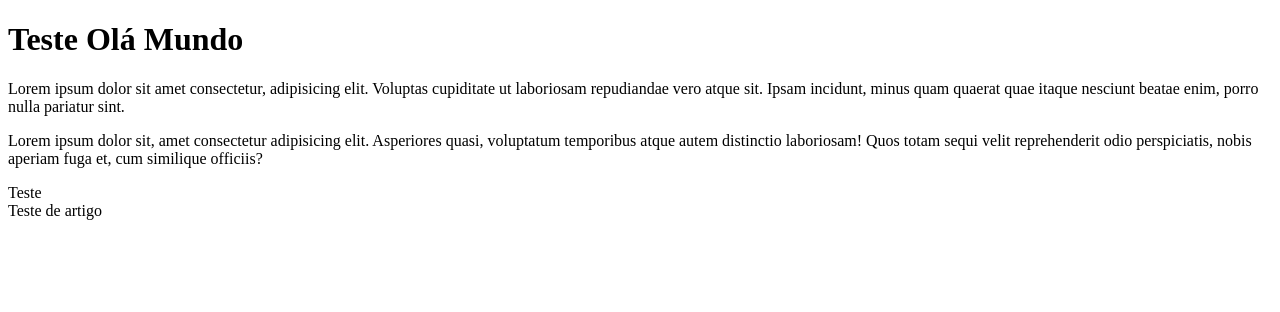
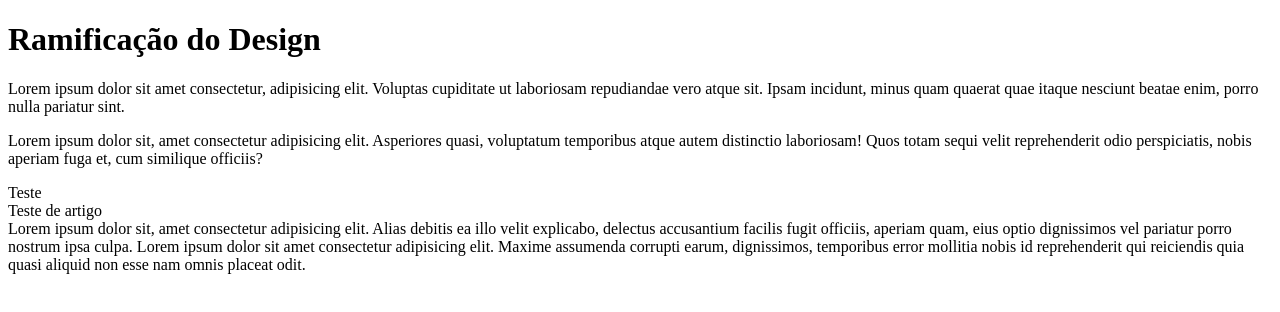
Before and after one commit to deosousa75/curso_em_video_git_github, a plain HTML site: page site-exemplo/index.html in a window 1280 px wide. Drawn offline with Linux system fonts and the light colour scheme.

Commit message:
design-teste

```diff
--- a/site-exemplo/index.html
+++ b/site-exemplo/index.html
@@ -6,10 +6,13 @@
     <title>Meu primeiro site em repositório</title>
 </head>
 <body>
-    <h1>Teste Olá Mundo</h1>
+    <h1>Ramificação do Design</h1>
     <p>Lorem ipsum dolor sit amet consectetur, adipisicing elit. Voluptas cupiditate ut laboriosam repudiandae vero atque sit. Ipsam incidunt, minus quam quaerat quae itaque nesciunt beatae enim, porro nulla pariatur sint.</p>
     <p>Lorem ipsum dolor sit, amet consectetur adipisicing elit. Asperiores quasi, voluptatum temporibus atque autem distinctio laboriosam! Quos totam sequi velit reprehenderit odio perspiciatis, nobis aperiam fuga et, cum similique officiis?</p>
     <main>Teste</main>
     <article>Teste de artigo</article>
+    <article>Lorem ipsum dolor sit, amet consectetur adipisicing elit. Alias debitis ea illo velit explicabo, delectus accusantium facilis fugit officiis, aperiam quam, eius optio dignissimos vel pariatur porro nostrum ipsa culpa.
+        Lorem ipsum dolor sit amet consectetur adipisicing elit. Maxime assumenda corrupti earum, dignissimos, temporibus error mollitia nobis id reprehenderit qui reiciendis quia quasi aliquid non esse nam omnis placeat odit.
+    </article>
 </body>
 </html>
```
